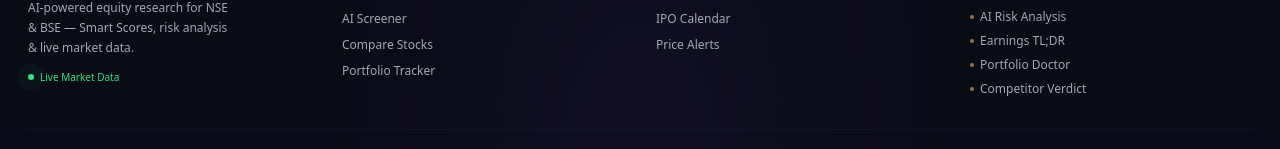
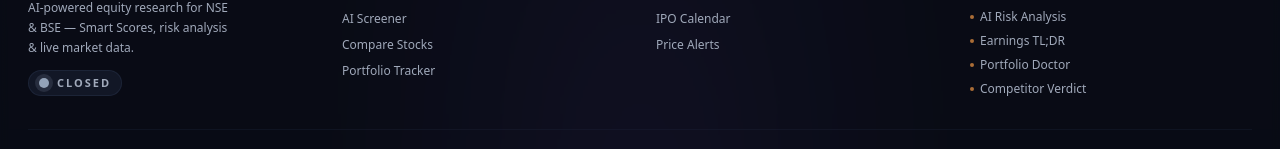
Before and after one commit to krishrathi1/Finance-V2, a Next.js app in the folder frontend/: page / in a window 1280 px wide. Shown: the part 2655-2804 px from the top of the page. Built offline with nearby package versions, Linux system fonts and the light colour scheme; no server answers.

Commit message:
changes ho gye

```diff
--- a/frontend/app/layout.tsx
+++ b/frontend/app/layout.tsx
@@ -4,6 +4,7 @@
 
 import { DisplaySettingsProvider } from "@/components/display-settings-provider";
 import { DisplaySettingsToggle } from "@/components/display-settings-toggle";
+import { MarketStatusBadge } from "@/components/market-status-badge";
 import { ModeToggle } from "@/components/mode-toggle";
 import { NavLinks } from "@/components/nav-links";
 import { MarketTicker } from "@/components/market-ticker";
@@ -108,9 +109,8 @@
                     <p className="mt-3 max-w-[210px] text-xs leading-5 text-muted">
                       AI-powered equity research for NSE &amp; BSE — Smart Scores, risk analysis &amp; live market data.
                     </p>
-                    <div className="mt-3 flex items-center gap-1.5">
-                      <span className="pulse-dot h-1.5 w-1.5 rounded-full bg-success" />
-                      <span className="text-[10px] font-medium text-success">Live Market Data</span>
+                    <div className="mt-3">
+                      <MarketStatusBadge />
                     </div>
                   </div>
 
```
